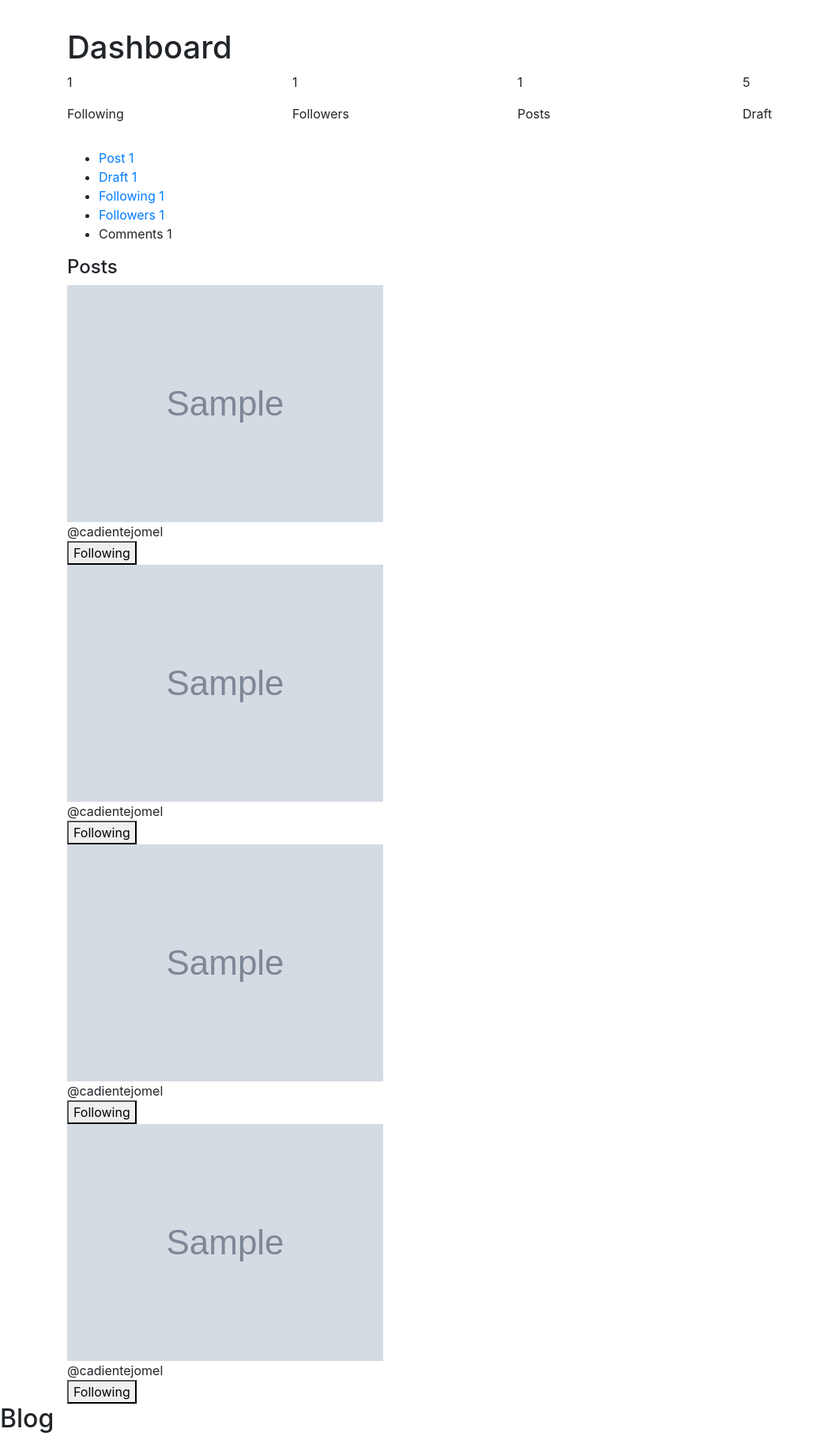
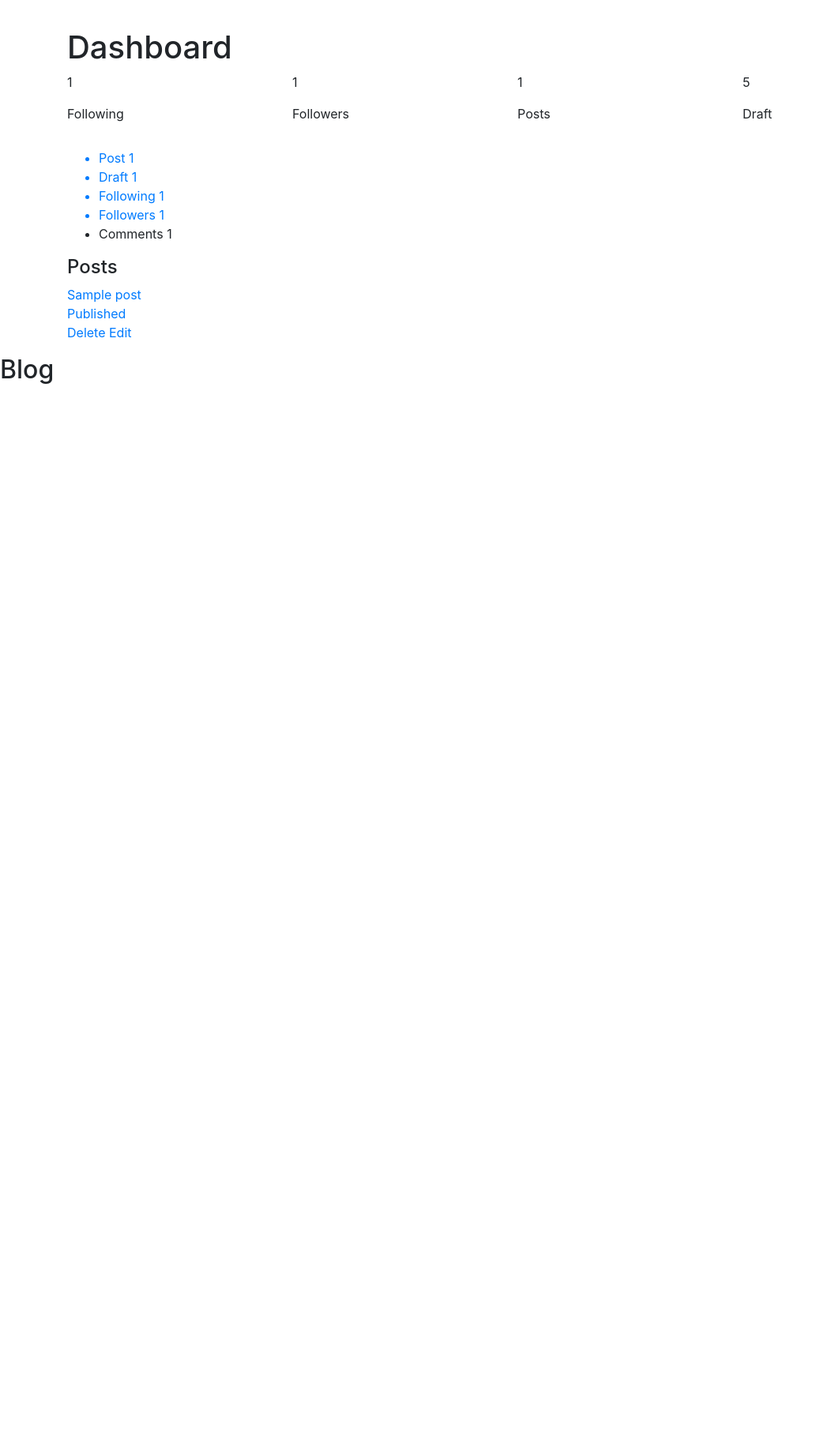
Before and after one commit to cadiente-jomel/blog_site, a Django app: page /dashboard/ in a window 1280 px wide. Shown: the part 360-2183 px from the top of the page at 79% size, without its empty margins (0-1038 px from the left). After the commit the page ends 846 px from the top, so only its background shows below. Run offline with Django 3.2, Linux system fonts and the light colour scheme; a user stored in the database is signed in; tables that the repository leaves empty hold one stand-in row (values such as "Sample post"); grey boxes marked "Sample" are stand-in pictures; some libraries are stand-ins or nearby versions.

Commit message:
Fixed dashboard following and followers section

```diff
--- a/core/templates/core/dashboard.html
+++ b/core/templates/core/dashboard.html
@@ -42,29 +42,30 @@
         <div class="dashboard-category">
             <div class="category-container">
                 <ul class="parent-list">
+                    <a class="category-btn " href="{% url 'dashboard-data' 'Post' %}">
                     <li class="children-list selected-toggle">
-                        <a class="category-btn " href="{% url 'dashboard-data' 'Post' %}">
                             Post
                             <span class="data-count" >1</span>
-                        </a>
-                    </li>
+                        </li>
+                    </a>
+                    <a class="category-btn " href="{% url 'dashboard-data' 'Draft' %}">
                     <li class="children-list">
-                        <a class="category-btn " href="{% url 'dashboard-data' 'Draft' %}">
                             Draft
                             <span class="data-count" >1</span>
-                        </a>
+                        </li>
+                    </a>
+                    <a class="category-btn " href="{% url 'dashboard-data' 'Following' %}">
                     <li class="children-list">
-                        <a class="category-btn " href="{% url 'dashboard-data' 'Following' %}">
                             Following
                             <span class="data-count" >1</span>
-                        </a>
-                    </li>
+                        </li>
+                    </a>
+                    <a class="category-btn " href="{% url 'dashboard-data' 'Followers' %}">
                     <li class="children-list">
-                        <a class="category-btn " href="{% url 'dashboard-data' 'Followers' %}">
                             Followers
                             <span class="data-count" >1</span>
+                        </li>
                         </a>
-                    </li>
                     <li class="children-list">Comments
                         <span class="data-count" >1</span></li>
                 </ul>
@@ -77,7 +78,7 @@
                 </h4>
             </div>
             <div class="dashboard-container-inner">
-                <!-- {% for post in posts %}
+                {% for post in posts %}
                     <div class="dashboard-data b-shadow mb-3">
                         <div class="data">
                             <div class="title">
@@ -96,64 +97,9 @@
                             </div>
                         </div>
                     </div>
-                {% endfor %} -->
-                <div class="social-container-outer">
-                    <div class="social-container">
-                        <div class="social-container-img">
-                            <img src="{{ request.user.profile_img.profile.url }}" alt="" class="d-author-profile-img i-author-profile mr-3">
-                            <div class="social-container-username">
-                                <div class="social-username">
-                                    @cadientejomel
-                                </div>
-                            </div>
-                        </div>
-                        <div class="social-follow-container">
-                            <button class="file-btn ">Following</button>
-                        </div>
-                    </div>
+                {% endfor %}
 
-                    <div class="social-container">
-                        <div class="social-container-img">
-                            <img src="{{ request.user.profile_img.profile.url }}" alt="" class="d-author-profile-img i-author-profile mr-3">
-                            <div class="social-container-username">
-                                <div class="social-username">
-                                    @cadientejomel
-                                </div>
-                            </div>
-                        </div>
-                        <div class="social-follow-container">
-                            <button class="file-btn ">Following</button>
-                        </div>
-                    </div>
-
-                    <div class="social-container">
-                        <div class="social-container-img">
-                            <img src="{{ request.user.profile_img.profile.url }}" alt="" class="d-author-profile-img i-author-profile mr-3">
-                            <div class="social-container-username">
-                                <div class="social-username">
-                                    @cadientejomel
-                                </div>
-                            </div>
-                        </div>
-                        <div class="social-follow-container">
-                            <button class="file-btn ">Following</button>
-                        </div>
-                    </div>
-
-                    <div class="social-container">
-                        <div class="social-container-img">
-                            <img src="{{ request.user.profile_img.profile.url }}" alt="" class="d-author-profile-img i-author-profile mr-3">
-                            <div class="social-container-username">
-                                <div class="social-username">
-                                    @cadientejomel
-                                </div>
-                            </div>
-                        </div>
-                        <div class="social-follow-container">
-                            <button class="file-btn ">Following</button>
-                        </div>
-                    </div>
-
+                <input type="hidden" id="id-soc" data-url="{% url 'follow' request.user %}">
                 </div>
             </div>
         </div>
--- a/core/views.py
+++ b/core/views.py
@@ -86,11 +86,19 @@ def socialStat(curr_user, fields, obj):
         additional_fields = []
 
         for field in profile.follower.all():
-            additional_fields.append(field.profile_img.profile.url)
+            if field in profile.following.all():
+                additional_fields.append((field.profile_img.profile.url, True))
+            else:
+                # is_following = {'isFollwing': False}
+                # additional_fields.append(is_following)
+                additional_fields.append(
+                    (field.profile_img.profile.url, False))
+
         i = 0
         for f in load_json:
             load_json[i]['additional fields'] = additional_fields[i]
             i += 1
+        print(load_json)
     else:
         data = serializers.serialize(
             'json', profile.following.all(), fields=fields)
```
